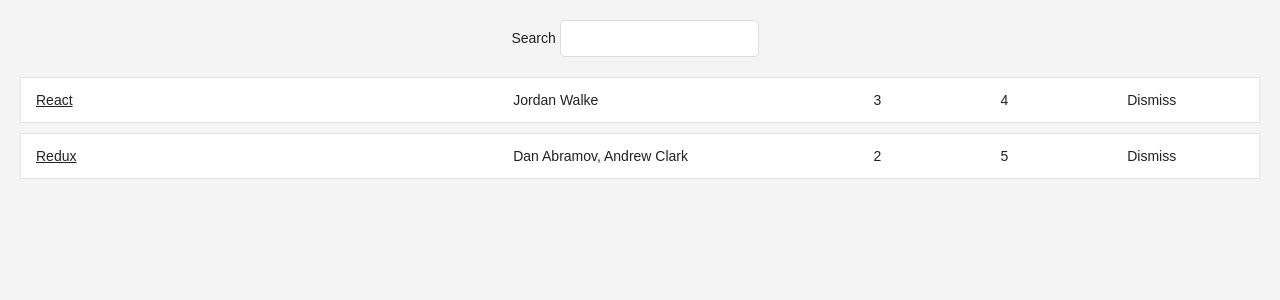
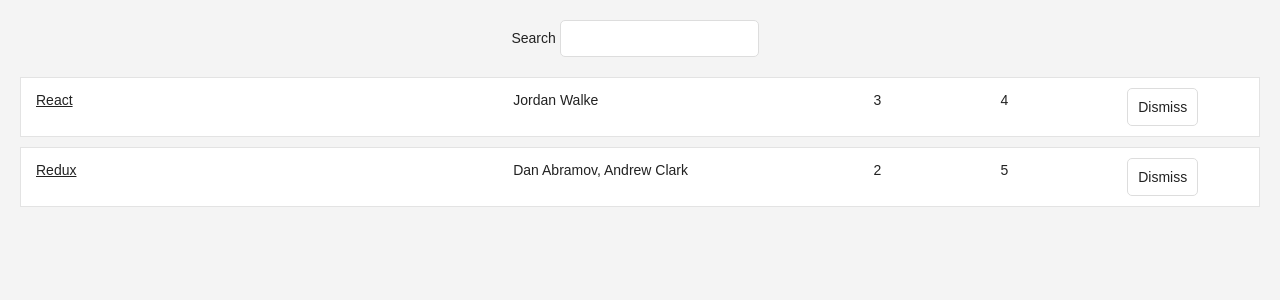
Before and after one commit to jordanobaluz/roadToReact, a React (Create React App) app: page / in a window 1280 px wide. Shown: the top 300 px of the page. Built offline with nearby package versions, Linux system fonts and the light colour scheme.

Commit message:
modified the button, altered the border and padding

```diff
--- a/src/App.css
+++ b/src/App.css
@@ -85,12 +85,12 @@
 }
 
 .button-inline {
-  border-width: 0;
+  /* border-width: 0;
+  padding: 0; */
   background: transparent;
   color: inherit;
   text-align: inherit;
   -webkit-font-smoothing: inherit;
-  padding: 0;
   font-size: inherit;
   cursor: pointer;
 }
```
